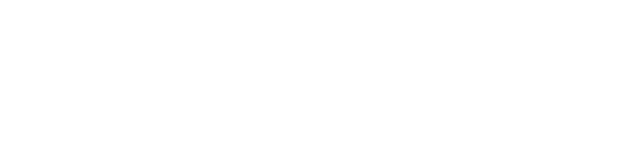
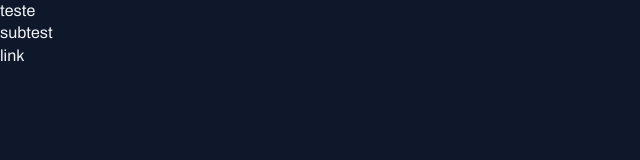
Before and after one commit to ZNKaua/Portal-De-Noticias, a plain HTML site: page index.html in a window 1280 px wide. Shown: the whole page, without its empty margins (0-640 px from the left). Drawn offline with Linux system fonts and the light colour scheme.

Commit message:
aplicando fontes no projeto

```diff
--- a/index.html
+++ b/index.html
@@ -1,11 +1,23 @@
 <!DOCTYPE html>
 <html lang="pt-br">
 <head>
+
+    <link rel="preconnect" href="https://fonts.googleapis.com">
+    <link rel="preconnect" href="https://fonts.gstatic.com" crossorigin>
+
     <meta charset="UTF-8">
     <meta name="viewport" content="width=device-width, initial-scale=1.0">
     <title>Document</title>
+    <link rel="stylesheet" href="styles/index.css">
+
+    <link href="https://fonts.googleapis.com/css2?family=Archivo:ital,wght@0,100..900;1,100..900&display=swap" rel="stylesheet">
+
 </head>
 <body>
+<h1>teste</h1>
+<h2>subtest</h2>
+
+    <a href="#">link</a>
 
 </body>
 </html>
--- a/styles/global.css
+++ b/styles/global.css
@@ -5,15 +5,37 @@
 }
 
 :root {
-    --brandcolor-light: #60a5fa;
-    --brandcolor-dark: #1d4ed8;
+    --brand-color-light: #60a5fa;
+    --brand-color-dark: #1d4ed8;
     --bg-color: #0f172a;
     --stroke-color: #1e293b;
     --text-color-primary: #f1f5f9;
     --text-color-secondary: #cbd5e1;
+
+    --font-family: 'archivo', sans-serif;
+    --h1: 800 24px/135% var(--font-family);
+    --h2: 800 16px/140% var(--font-family);
+    --h3: 800 14px/140% var(--font-family);
+    --text-span: 600 14px/145% var(--font-family);
+    --text: 400 16px/140% var(--font-family);
+    --text-sm: 400 14px/160% var(--font-family);
 }
 
 body {
+    font: var(--text);
      color: var(--text-color-primary);
      background-color: var(--bg-color);
 }
+
+a {
+    text-decoration: none;
+    color:inherit;
+}
+
+a:hover {
+    color: var(--brand-color-light);
+}
+
+h1, h2, h3 {
+    font: inherit;
+}
```
